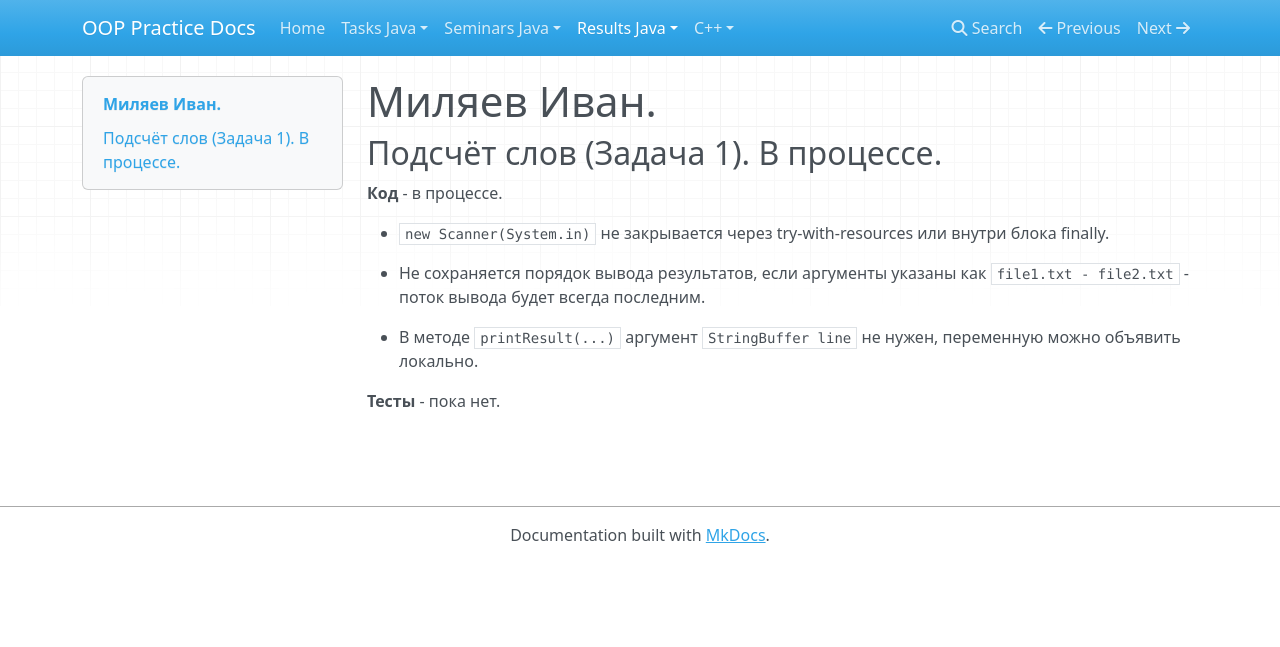
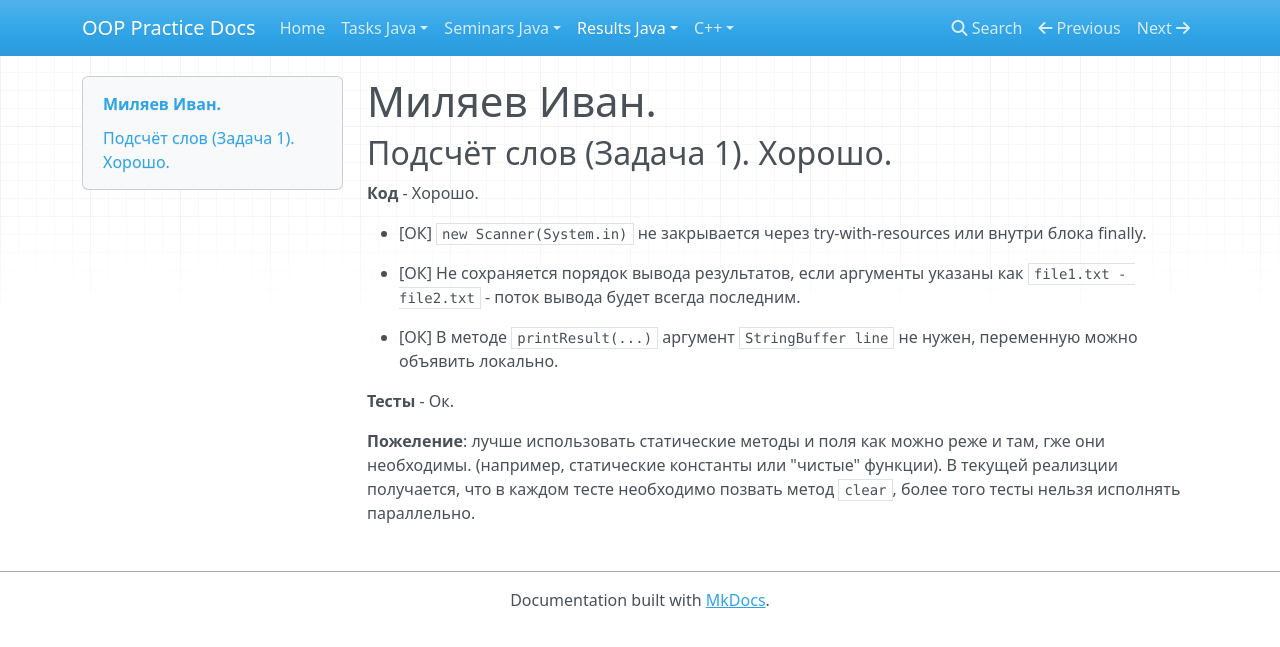
Before and after one commit to avoronkov/oop, an MkDocs documentation site: the page built from docs/2017.java/results/milyaev.md, in a window 1280 px wide. Shown: the top 647 px of the page. Built offline with MkDocs 1.6.1, drawn with Linux system fonts in a browser that asks for light colours; nearby versions of some CDN libraries; old or Windows-style settings are respelled for this version of MkDocs.

Commit message:
milyaev results updated

```diff
--- a/docs/2017.java/results/milyaev.md
+++ b/docs/2017.java/results/milyaev.md
@@ -1,15 +1,19 @@
 # Миляев Иван.
 
-## Подсчёт слов (Задача 1). В процессе.
+## Подсчёт слов (Задача 1). Хорошо.
 
-**Код** - в процессе.
+**Код** - Хорошо.
 
-- `new Scanner(System.in)` не закрывается через try-with-resources или внутри блока finally.
+- [ОК] `new Scanner(System.in)` не закрывается через try-with-resources или внутри блока finally.
 
-- Не сохраняется порядок вывода результатов, если аргументы указаны как `file1.txt - file2.txt` -
+- [ОК] Не сохраняется порядок вывода результатов, если аргументы указаны как `file1.txt - file2.txt` -
 поток вывода будет всегда последним.
 
-- В методе `printResult(...)` аргумент `StringBuffer line` не нужен, переменную можно объявить локально.
+- [ОК] В методе `printResult(...)` аргумент `StringBuffer line` не нужен, переменную можно объявить локально.
 
+**Тесты** - Ок.
 
-**Тесты** - пока нет.
+**Пожеление**: лучше использовать статические методы и поля как можно реже и там, гже они необходимы.
+(например, статические константы или "чистые" функции).
+В текущей реализции получается, что в каждом тесте необходимо позвать метод `clear`,
+более того тесты нельзя исполнять параллельно.
```
Also changed, not shown: docs/2017.java/results.md (+1 -1 lines), docs/index.md (+1 -1 lines).
